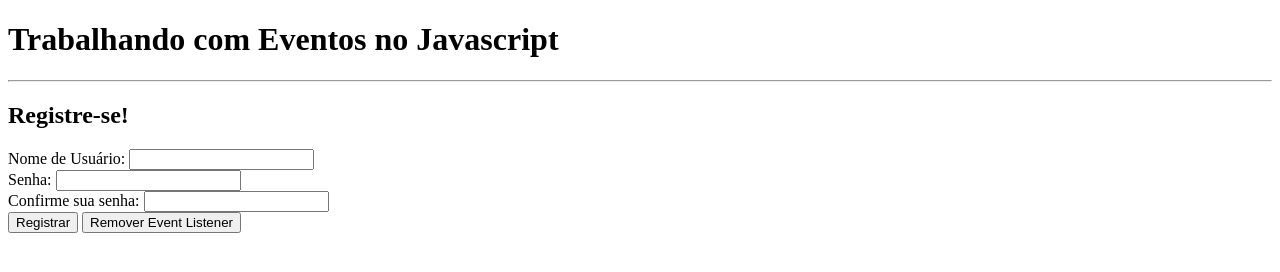
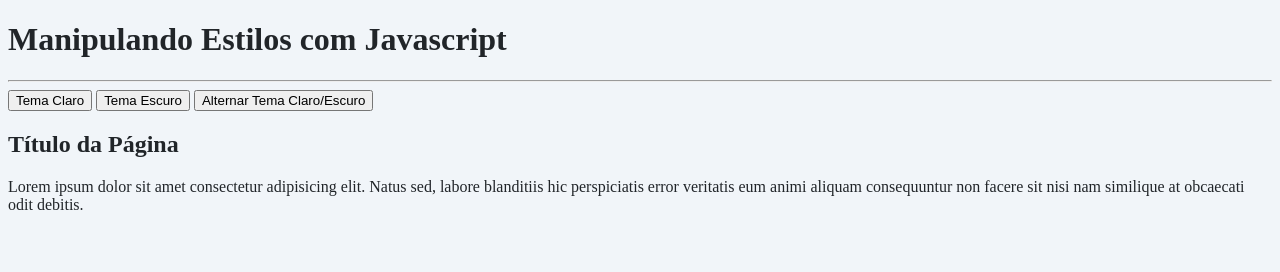
Before and after one commit to lucas93matias/Projects-Front-End, a plain HTML site: page index.html in a window 1280 px wide. Drawn offline with Linux system fonts and the light colour scheme.

Commit message:
Manipulando Estilos com JS
Nesta aula aprendi a inserir estilos diretamente no javascript, inline e com o CSS.

```diff
--- a/index.html
+++ b/index.html
@@ -4,26 +4,25 @@
   <meta charset="UTF-8">
   <meta http-equiv="X-UA-Compatible" content="IE=edge">
   <meta name="viewport" content="width=device-width, initial-scale=1.0">
-  <title>Trabalhando com Eventos</title>
+  <title>Manipulando Estilos com Javascript</title>
+
+  <style>
+    .is-light { background-color: #f1f5f9; color: #212529; }
+    .is-dark { background-color: #212529; color: #f1f5f9; }
+  </style>
+
   <script src="./index.js" defer></script>
 </head>
-<body>
-  <h1>Trabalhando com Eventos no Javascript</h1>
+
+<body class="is-light">
+  <h1>Manipulando Estilos com Javascript</h1>
   <hr>
-
-  <h2>Registre-se!</h2>
-  <section>
-    <label for="username">Nome de Usuário:</label>
-    <input type="text" name="username" id="username">
-    <br>
-    <label for="password">Senha:</label>
-    <input type="password" name="password" id="password">
-    <br>
-    <label for="passwordConfirmation">Confirme sua senha:</label>
-    <input type="password" name="passwordConfirmation" id="passwordConfirmation">
-    <br>
-    <button id="register-button">Registrar</button>
-    <button onclick="removeEventListener)">Remover Event Listener</button>
-  </section>
+  <button id="lightBtn">Tema Claro</button>
+  <button id="darkBtn">Tema Escuro</button>
+  <button id="switchBtn">Alternar Tema Claro/Escuro</button>
+  <h2>Título da Página</h2>
+  <p>
+    Lorem ipsum dolor sit amet consectetur adipisicing elit. Natus sed, labore blanditiis hic perspiciatis error veritatis eum animi aliquam consequuntur non facere sit nisi nam similique at obcaecati odit debitis.
+  </p>
 </body>
 </html>
```
Also changed, not shown: aula.js (added, +21 -0 lines).
